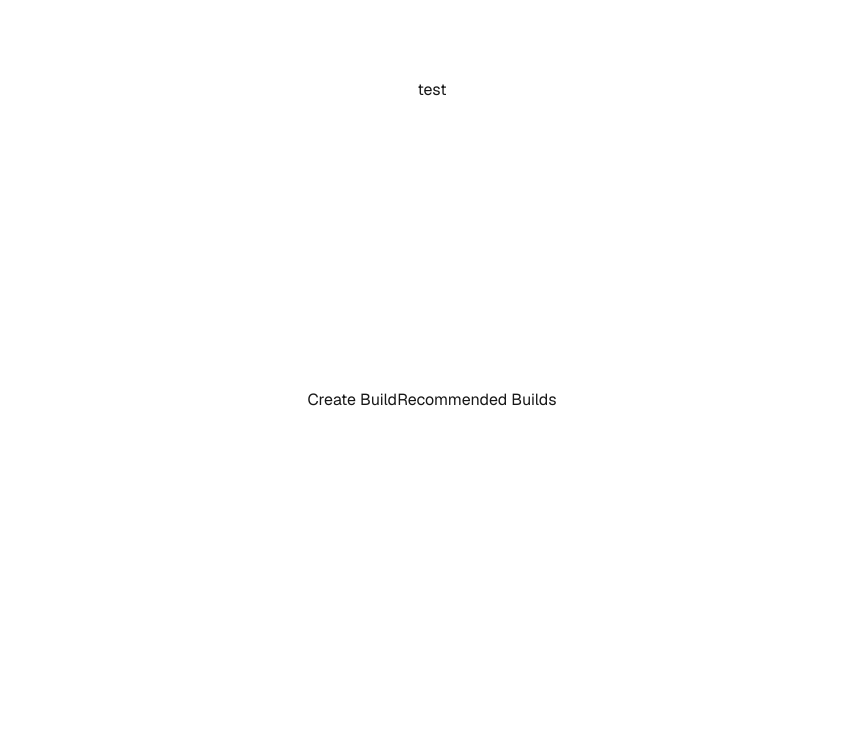
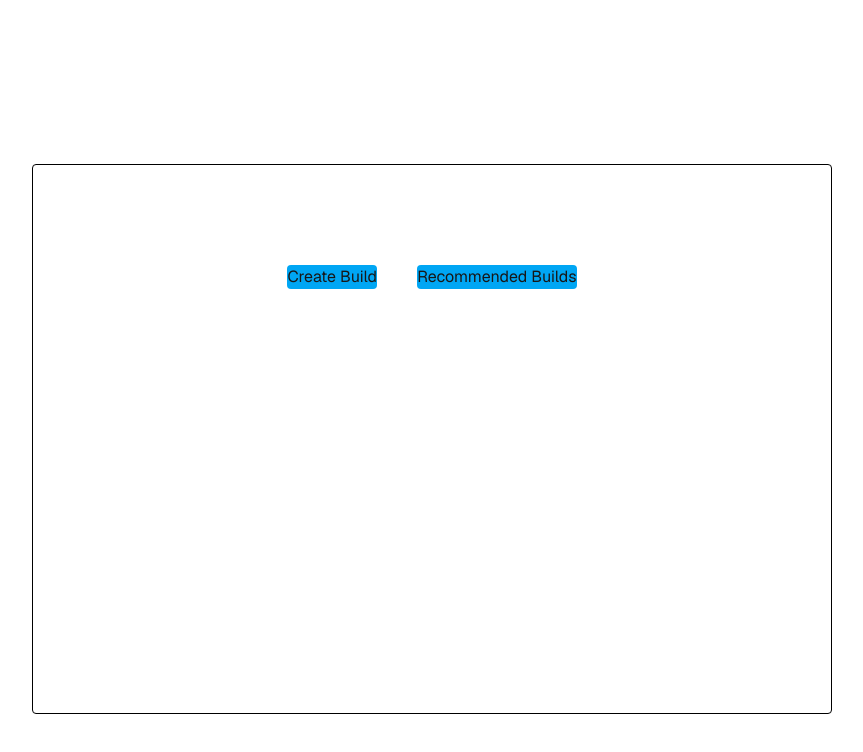
Before and after one commit to rsarellano/techcompare-v2, a Next.js app: page / in a window 1280 px wide. Shown: the top 752 px of the page, without its empty margins (208-1071 px from the left). Built offline with nearby package versions, Linux system fonts and the light colour scheme.

Commit message:
added pcBuild

```diff
--- a/src/app/page.tsx
+++ b/src/app/page.tsx
@@ -4,7 +4,7 @@ import PcBuild from "@/components/pcBuild/pcBuild";
 export default function Home() {
   return (
     <div className="grid grid-rows-[20px_1fr_20px] items-center justify-items-center min-h-screen p-8 pb-20 gap-16 sm:p-20 font-[family-name:var(--font-geist-sans)]">
-      test
+      <div></div>
       <PcBuild />
     </div>
   );
--- a/src/components/pcBuild/pcBuild.tsx
+++ b/src/components/pcBuild/pcBuild.tsx
@@ -1,13 +1,27 @@
-import React from "react";
+"use client";
+
+import React, { useState } from "react";
 
 const pcParts = {};
 
 const pcBuild = () => {
+  const [clicked, isClicked] = useState(0);
+
   return (
-    <div>
-      <div>
-        <button type="button">Create Build</button>
-        <button type="button">Recommended Builds</button>
+    <div className="rounded border border-black h-[550px] w-[800px]">
+      <div className="flex justify-center mt-[80px]">
+        <button
+          type="button"
+          className="bg-sky-500 hover:bg-sky-700 rounded cursor-pointer m-5"
+        >
+          Create Build
+        </button>
+        <button
+          type="button"
+          className="bg-sky-500 hover:bg-sky-700 rounded cursor-pointer m-5"
+        >
+          Recommended Builds
+        </button>
       </div>
     </div>
   );
```
